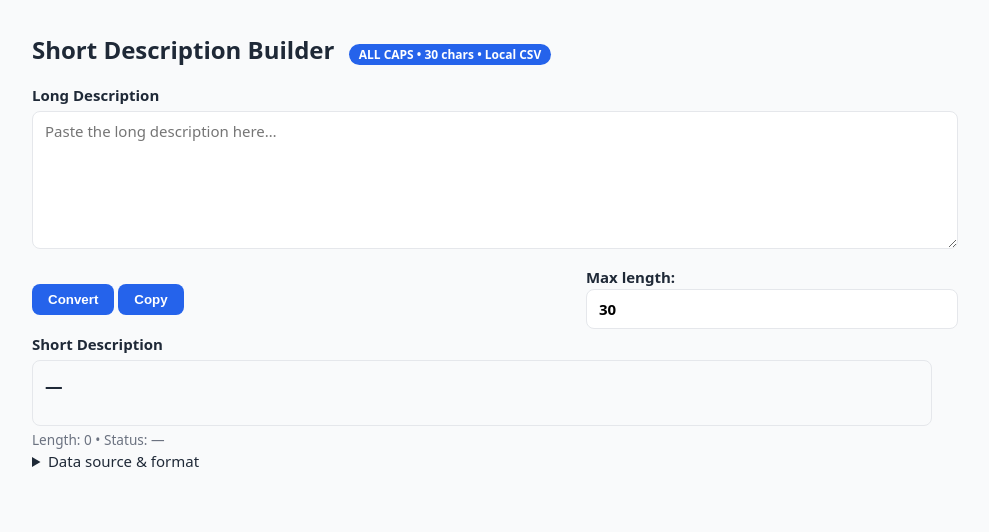
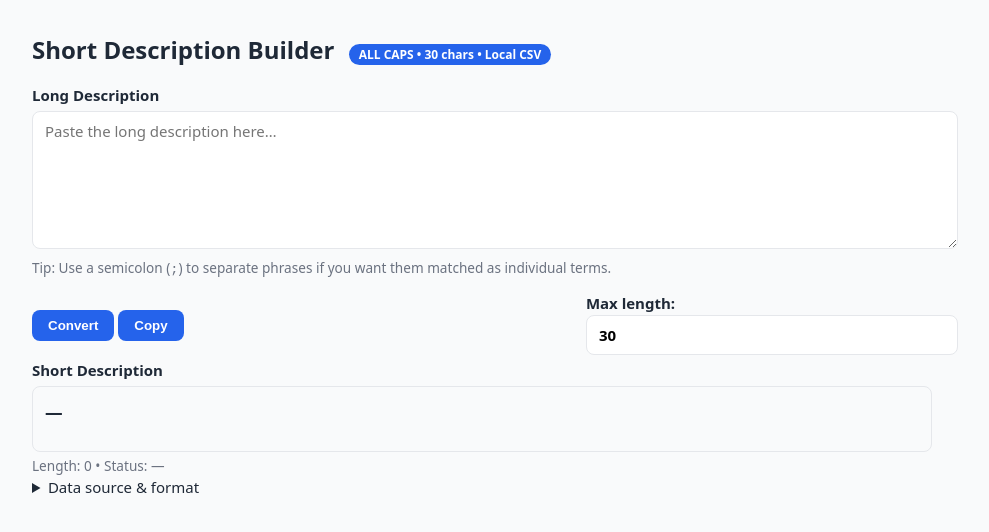
Before and after one commit to Scottua25/abbreviator, a plain HTML site: page index.html in a window 1280 px wide. Shown: the whole page, without its empty margins (158-1147 px from the left). Drawn offline with Linux system fonts and the light colour scheme.

Commit message:
Update index.html
Added "instruction" below long text input field. Removed line from data source and format section.

```diff
--- a/index.html
+++ b/index.html
@@ -110,6 +110,9 @@ button:active { transform: translateY(1px); }
 <div class="row">
   <label for="longText">Long Description</label>
   <textarea id="longText" placeholder="Paste the long description here…"></textarea>
+  <div class="hint">
+    Tip: Use a semicolon (<code>;</code>) to separate phrases if you want them matched as individual terms.
+  </div>
 </div>
 
   <div class="grid">
@@ -132,8 +135,7 @@ button:active { transform: translateY(1px); }
   <summary>Data source & format</summary>
   <div class="hint">
     This page loads <code>abbreviations.csv</code> from the same folder. Update that file to change behavior.<br/>
-      Required headers: <strong>Term,Abbreviation</strong> (case-sensitive).<br/>
-      If a Term cell contains multiple synonyms, separate them with <code>;</code>, <code>/</code>, <code>,</code>, or <code>|</code>. Commas are fine when the field is quoted in CSV.
+    Required headers: <strong>Term,Abbreviation</strong> (case-sensitive).
   </div>
 </details>
 
```
Lines whose indentation alone changed are shown as unchanged.
